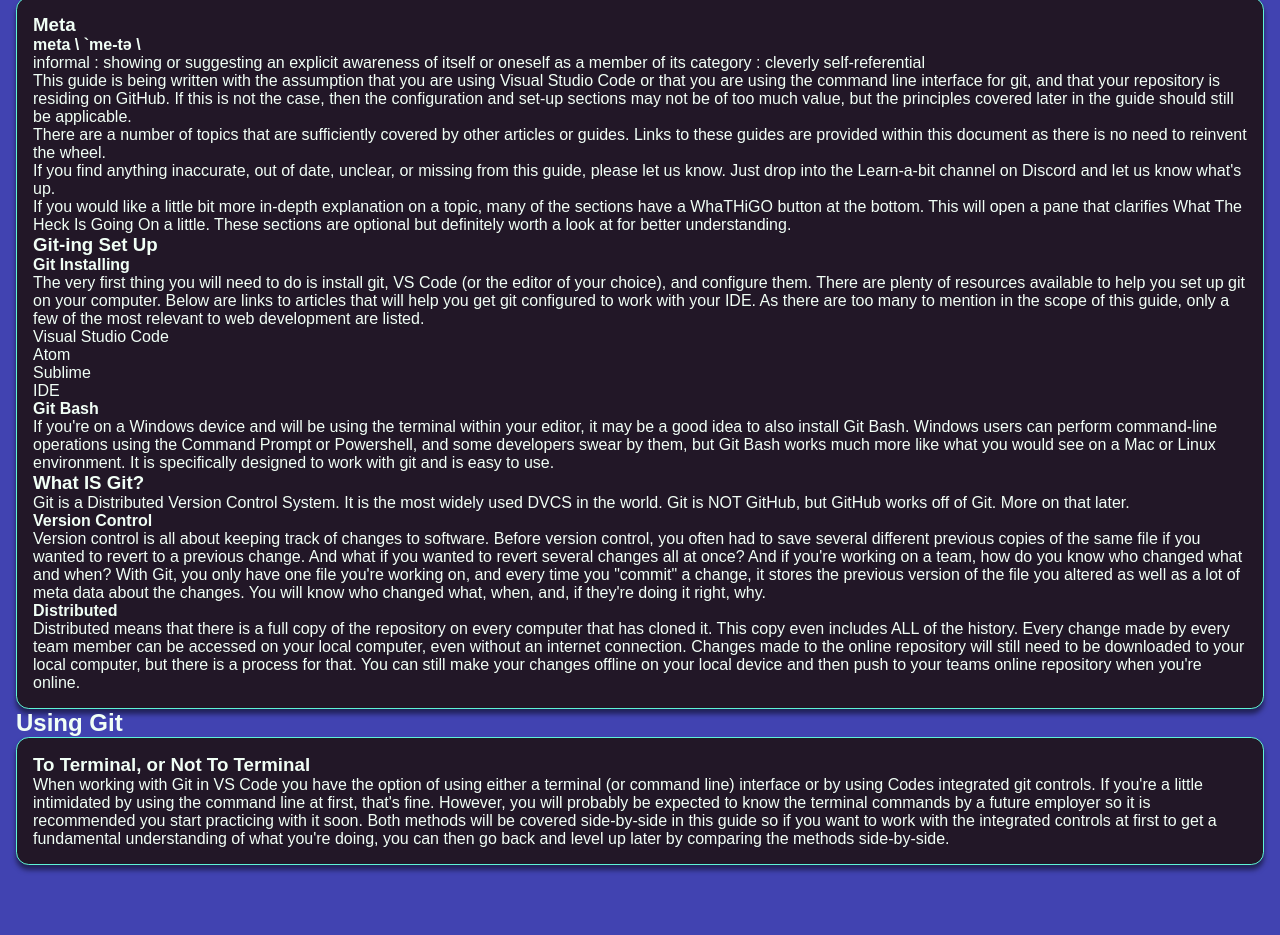
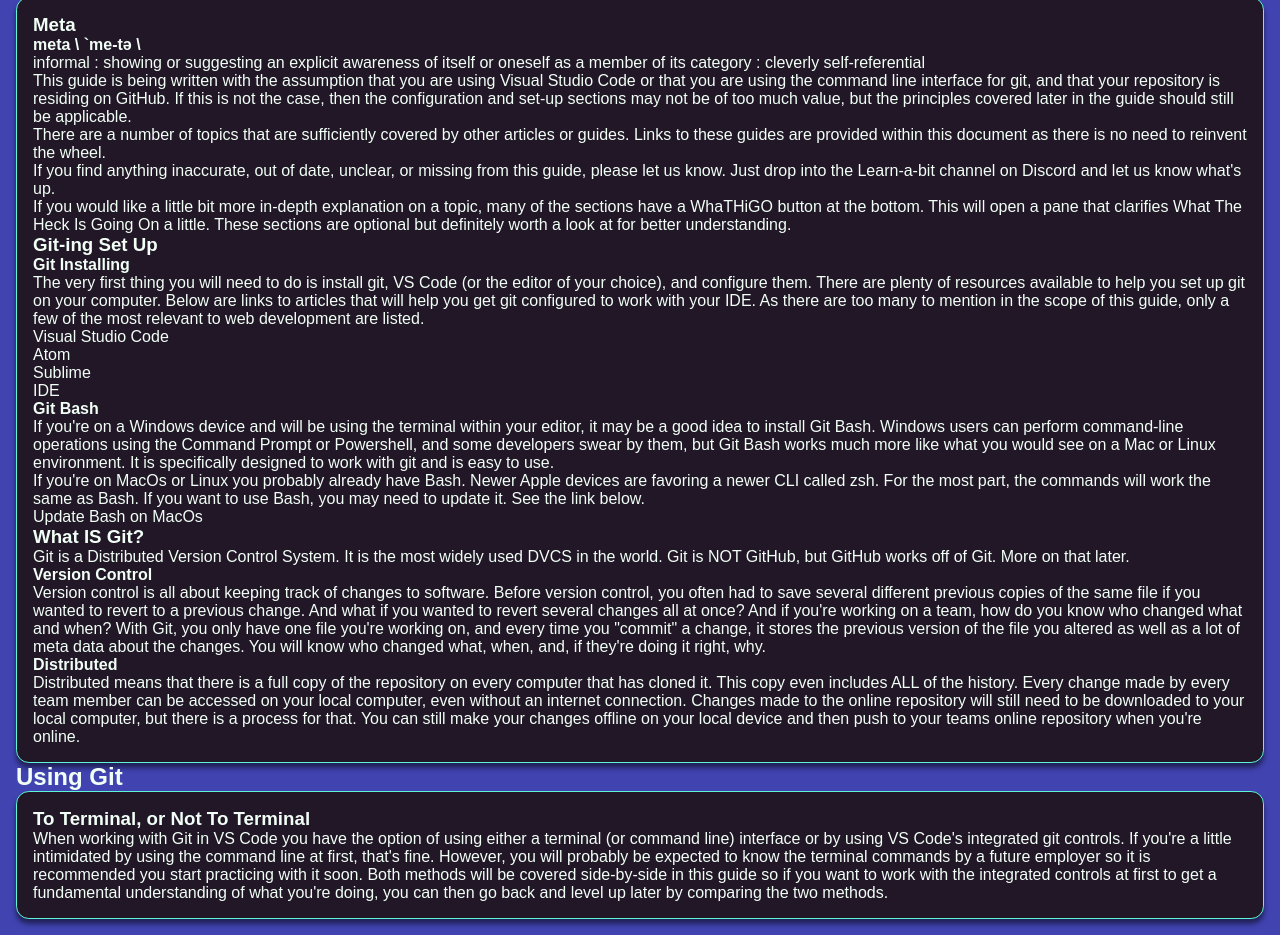
Before and after one commit to ChrisDiPiero/learn-a-bit_GitHub-Guide, a plain HTML site: page index.html in a window 1280 px wide. Shown: the part 148-1083 px from the top of the page. Before the commit the page ends 1029 px from the top, so only its background shows below. Drawn offline with Linux system fonts and the light colour scheme.

Commit message:
added bash data

```diff
--- a/index.html
+++ b/index.html
@@ -45,7 +45,7 @@
 
               <p class="p">
                 If you would like a little bit more in-depth explanation on a topic, many of the sections have a <span class="whathigo">WhaTHiGO</span> button at the bottom. This will open a pane that clarifies
-                <span class="whathigo">What The Heck Is Going</span> On a little. These sections are optional but definitely worth a look at for better understanding.
+                <span class="whathigo">What The Heck Is Going On</span> a little. These sections are optional but definitely worth a look at for better understanding.
               </p>
             </section>
 
@@ -80,10 +80,17 @@
 
               <h4 class="h4">Git Bash</h4>
               <p class="p">
-                If you're on a Windows device and will be using the terminal within your editor, it may be a good idea to also install Git Bash. Windows users can perform command-line
+                If you're on a Windows device and will be using the terminal within your editor, it may be a good idea to install Git Bash. Windows users can perform command-line
                 operations using the Command Prompt or Powershell, and some developers swear by them, but Git Bash works much more like what you would see on a Mac or Linux environment.
                 It is specifically designed to work with git and is easy to use.
               </p>
+
+              <p class="p">
+                If you're on MacOs or Linux you probably already have Bash. Newer Apple devices are favoring a newer CLI called zsh. For the most part, the commands will work the
+                same as Bash. If you want to use Bash, you may need to update it. See the link below.
+              </p>
+
+              <a href="https://www.shell-tips.com/mac/upgrade-bash/">Update Bash on MacOs</a>
 
               <h3 class="h3">What IS Git?</h3>
                 <p class="p">
@@ -115,10 +122,10 @@
           <section class="using-git__to-terminal">
             <h3 class="h3">To Terminal, or Not To Terminal</h3>
             <p>
-              When working with Git in VS Code you have the option of using either a terminal (or command line) interface or by using Codes integrated git controls. If you're a
+              When working with Git in VS Code you have the option of using either a terminal (or command line) interface or by using VS Code's integrated git controls. If you're a
               little intimidated by using the command line at first, that's fine. However, you will probably be expected to know the terminal commands by a future employer so it
               is recommended you start practicing with it soon. Both methods will be covered side-by-side in this guide so if you want to work with the integrated controls at first
-              to get a fundamental understanding of what you're doing, you can then go back and level up later by comparing the methods side-by-side.
+              to get a fundamental understanding of what you're doing, you can then go back and level up later by comparing the two methods.
             </p>
           </section>
         </div>
```
